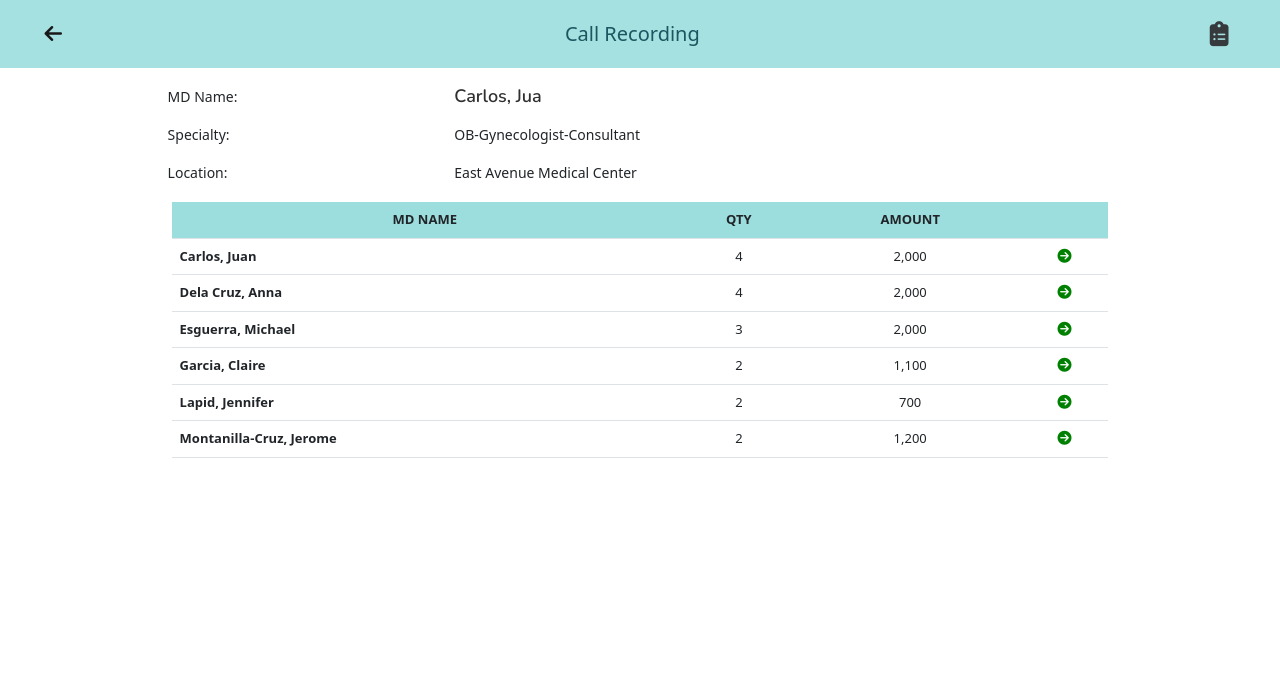
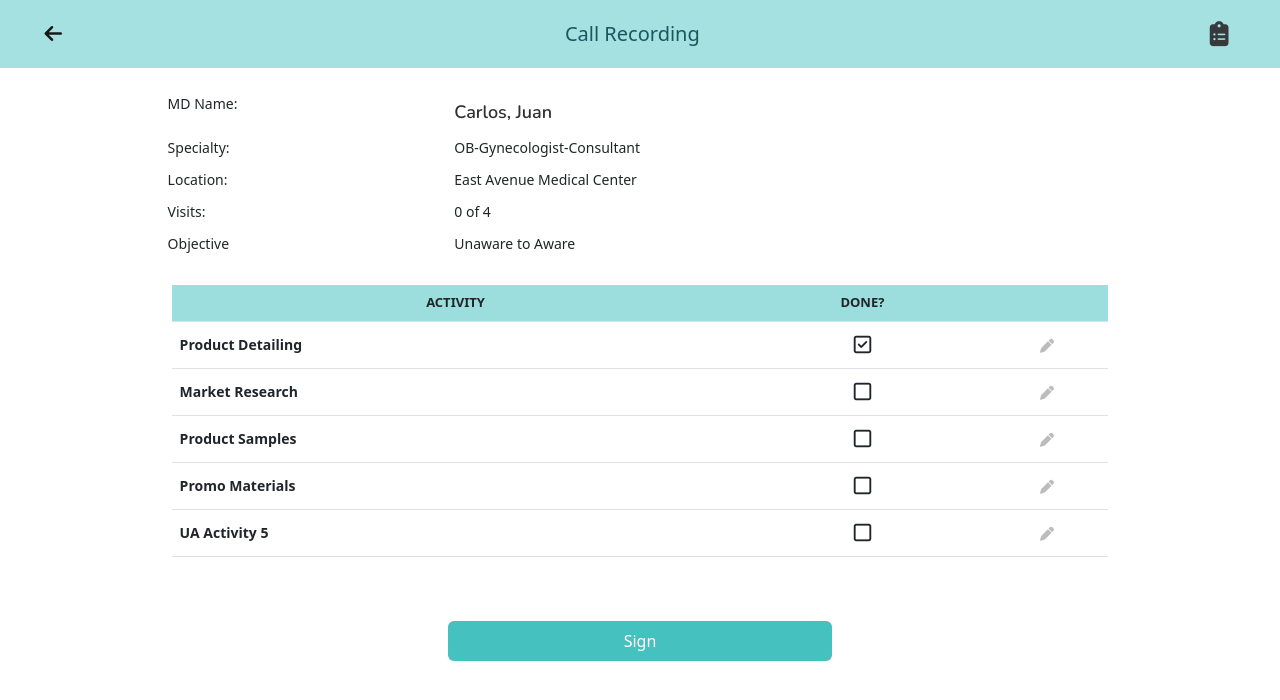
Before and after one commit to owhaitchdee/MDCHome, a website: page call.html in a window 1280 px wide. Drawn offline with nearby package versions, Linux system fonts and the light colour scheme.

Commit message:
call recording page

```diff
--- a/call.html
+++ b/call.html
@@ -27,10 +27,10 @@
 
   <!--Exercise Description-->
   <div class="container" style="padding-right:7%;padding-left:7%">
-    <table class="table" style="border:#fff; text-align:left;margin-top:10px;margin-bottom:10px;font-size:14px">
+    <table class="table" style="line-height:15px; border-color:#fff; text-align:left;margin-top:20px;margin-bottom:25px;font-size:14px">
       <tr>
         <td> MD Name:</td>
-        <th><h4 style="text-align:left; margin:0px; padding:0px; vertical-align: bottom;"> Carlos, Jua</h4></th>
+        <th><h4 style="text-align:left; margin:0px; margin-top:-7px; padding-bottom:0px vertical-align: bottom;"> Carlos, Juan</h4></th>
       </tr>
       <tr>
         <td> Specialty:</td>
@@ -40,53 +40,56 @@
         <td> Location:</td>
         <td> East Avenue Medical Center</td>
       </tr>
+      <tr>
+        <td> Visits:</td>
+        <td> 0 of 4</td>
+      </tr>
+      <tr>
+        <td> Objective</td>
+        <td> Unaware to Aware</td>
+      </tr>
     </table>
     <div class="container">
-      <table class="table" style="font-size:13px;width:100%;text-align: left;">
+      <table class="table" style="font-size:14px;width:100%;text-align: left;vertical-align: middle;">
         <thead style="text-align:center;font-weight:600;font-size:13px;   background-color: #9cdedd;">
-          <td> MD NAME</td>
-          <td> QTY</td>
-          <td> AMOUNT </td>
+          <td> ACTIVITY</td>
+          <td> DONE?</td>
           <td></td>
         </thead>
         <tr style="text-align: center">
-          <th style="text-align: left">Carlos, Juan</th>
-          <td>4</td>
-          <td>2,000</td>
-          <td><a href="daily3.html"><i class="fa-solid fa-circle-arrow-right" style="color:green;font-size:14px"></i><a></a></td>
+          <th style="text-align: left">Product Detailing</th>
+          <td style="font-size:20px"><i class="fa-regular fa-square-check"></i></td>
+          <td style="font-size:18px"><a href=""><i class="fa-solid fa-pen" style="color:rgb(188, 188, 188);font-size:14px"></i><a></a></td>
         </tr>
         <tr style="text-align: center">
-          <th style="text-align: left">Dela Cruz, Anna</th>
-          <td>4</td>
-          <td>2,000</td>
-          <td><i class="fa-solid fa-circle-arrow-right" style="color:green;font-size:14px"></i></td>
+          <th style="text-align: left">Market Research</th>
+          <td style="font-size:20px"><i class="fa-regular fa-square"></i></td>
+          <td style="font-size:18px"><a href=""><i class="fa-solid fa-pen" style="color:rgb(188, 188, 188);font-size:14px"></i><a></a></td>
         </tr>
         <tr style="text-align: center">
-          <th style="text-align: left">Esguerra, Michael</th>
-          <td>3</td>
-          <td>2,000</td>
-          <td><i class="fa-solid fa-circle-arrow-right" style="color:green;font-size:14px"></i></td>
+          <th style="text-align: left">Product Samples</th>
+          <td style="font-size:20px"><i class="fa-regular fa-square"></i></td>
+          <td style="font-size:18px"><a href=""><i class="fa-solid fa-pen" style="color:rgb(188, 188, 188);font-size:14px"></i><a></a></td>
         </tr>
         <tr style="text-align: center">
-          <th style="text-align: left">Garcia, Claire</th>
-          <td>2</td>
-          <td>1,100</td>
-          <td><i class="fa-solid fa-circle-arrow-right" style="color:green;font-size:14px"></i></td>
+          <th style="text-align: left">Promo Materials</th>
+          <td style="font-size:20px"><i class="fa-regular fa-square"></i></td>
+          <td style="font-size:18px"><a href=""><i class="fa-solid fa-pen" style="color:rgb(188, 188, 188);font-size:14px"></i><a></a></td>
         </tr>
         <tr style="text-align: center">
-          <th style="text-align: left">Lapid, Jennifer</th>
-          <td>2</td>
-          <td>700</td>
-          <td><i class="fa-solid fa-circle-arrow-right" style="color:green;font-size:14px"></i></td>
-        </tr>
-        <tr style="text-align: center">
-          <th style="text-align: left">Montanilla-Cruz, Jerome</th>
-          <td>2</td>
-          <td>1,200</td>
-          <td><i class="fa-solid fa-circle-arrow-right" style="color:green;font-size:14px"></i></td>
+          <th style="text-align: left">UA Activity 5</th>
+          <td style="font-size:20px"><i class="fa-regular fa-square"></i></td>
+          <td style="font-size:18px"><a href=""><i class="fa-solid fa-pen" style="color:rgb(188, 188, 188);font-size:14px"></i><a></a></td>
         </tr>
       </table>
     </div>
+
+    <div class="container" style="padding-top:5%; padding-right:30%;padding-left:30%">
+      <ul class="nav nav-pills nav-justified">
+        <li class="nav-item">
+          <a class="nav-link active" aria-current="page" href="#">Sign</a>
+        </li>
+      </ul>
   </div>
 
 
```
Also changed, not shown: css/main.min.css.
